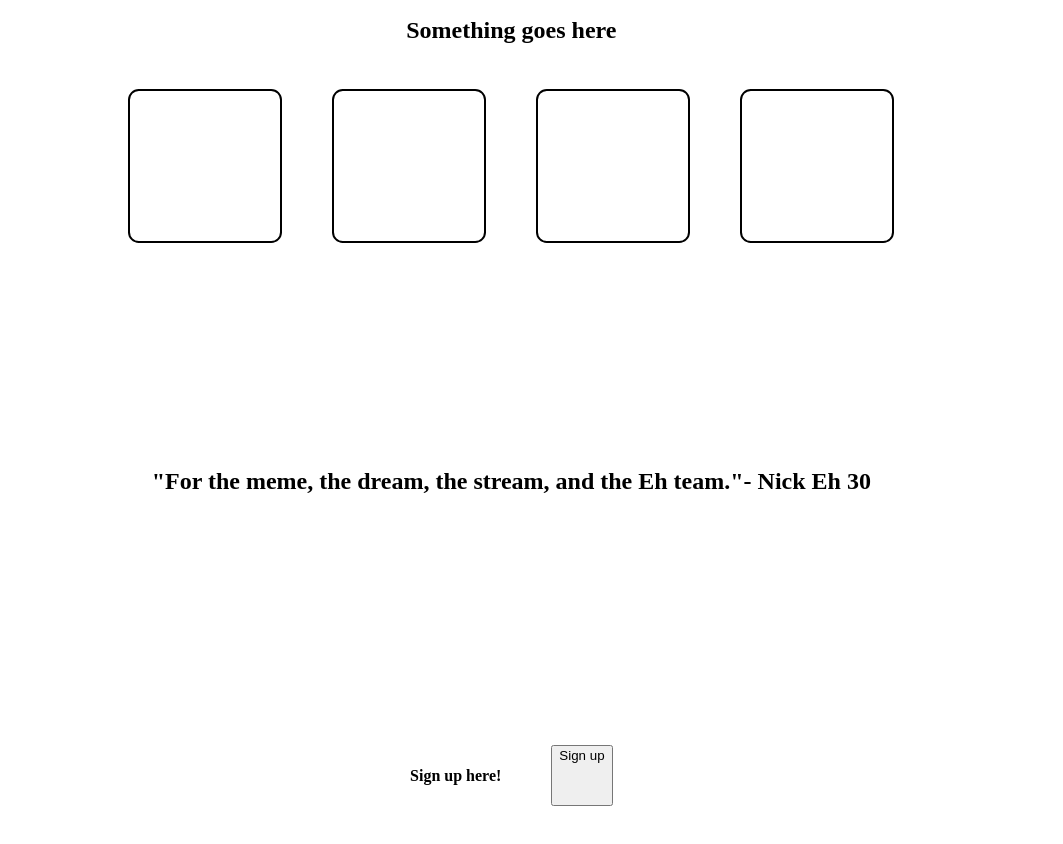
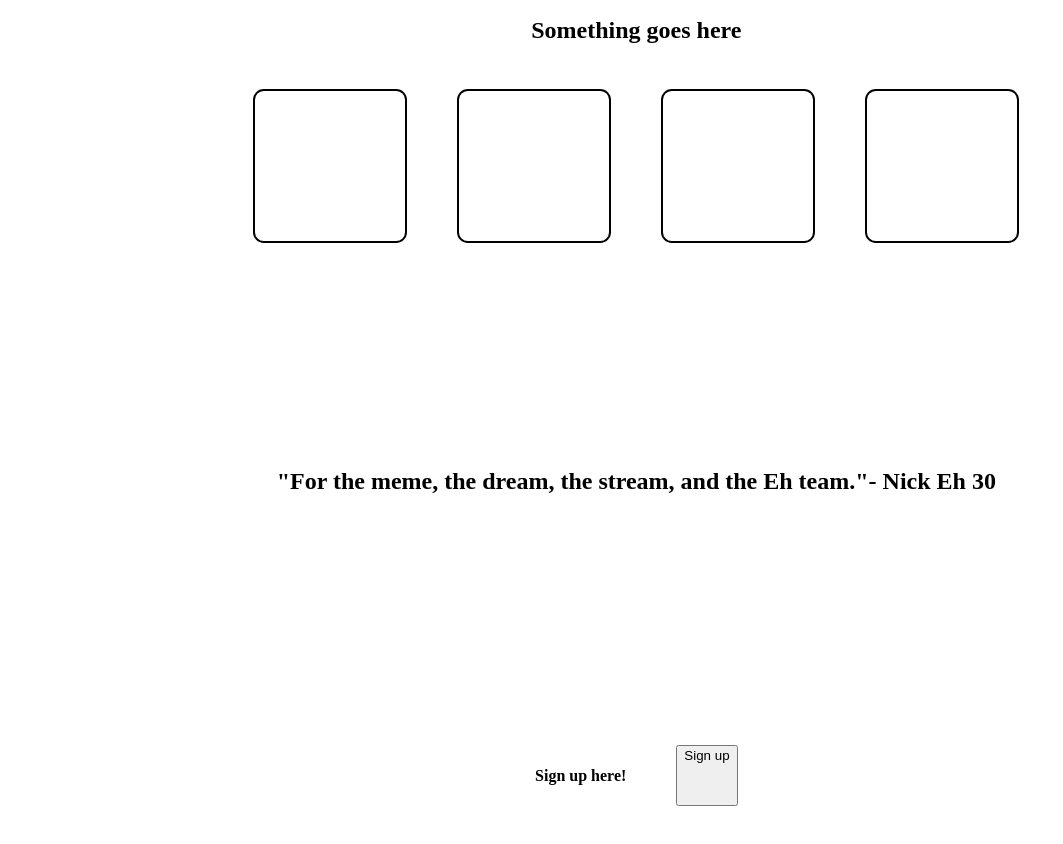
Before and after one commit to Firestorm108/Landing-Page, a plain HTML site: page index.html in a window 1280 px wide. Shown: the part 486-1330 px from the top of the page, without its empty margins (217-1280 px from the left). Drawn offline with Linux system fonts and the light colour scheme.

```diff
--- a/styles.css
+++ b/styles.css
@@ -89,6 +89,7 @@
     display: flex;
     justify-content: center;
     align-items: center;
+    margin-left: 250px;
 
 
 }
@@ -107,6 +108,7 @@
     display: flex;
     flex-direction: row;
     justify-content: center;
+    margin-left: 250px;
 
 
 
@@ -116,6 +118,7 @@
     display: flex;
     justify-content: center;
     margin-top: 200px;
+    margin-left: 250px;
 
 
 }
@@ -124,6 +127,7 @@
     flex-direction: row;
     justify-content: center;
     margin-top: 250px;
+    margin-left: 250px;
 
 
 }
```
